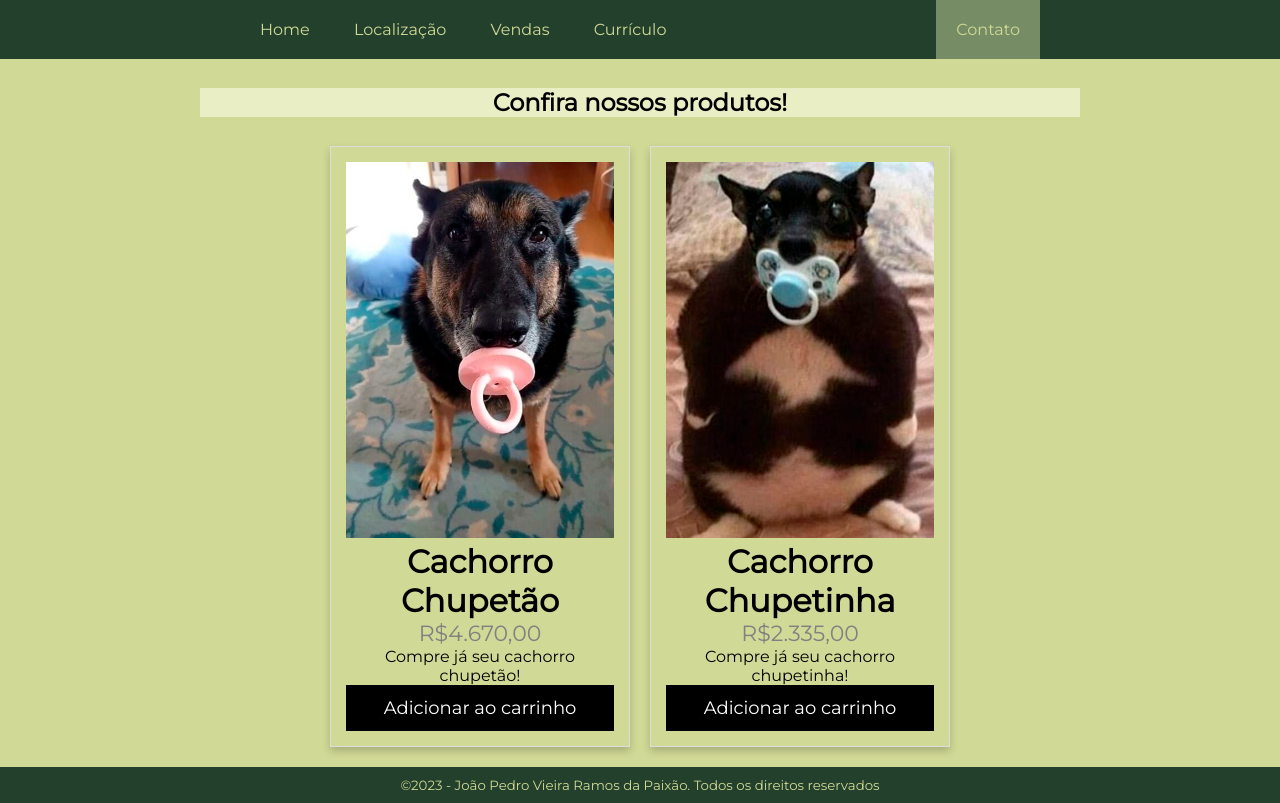
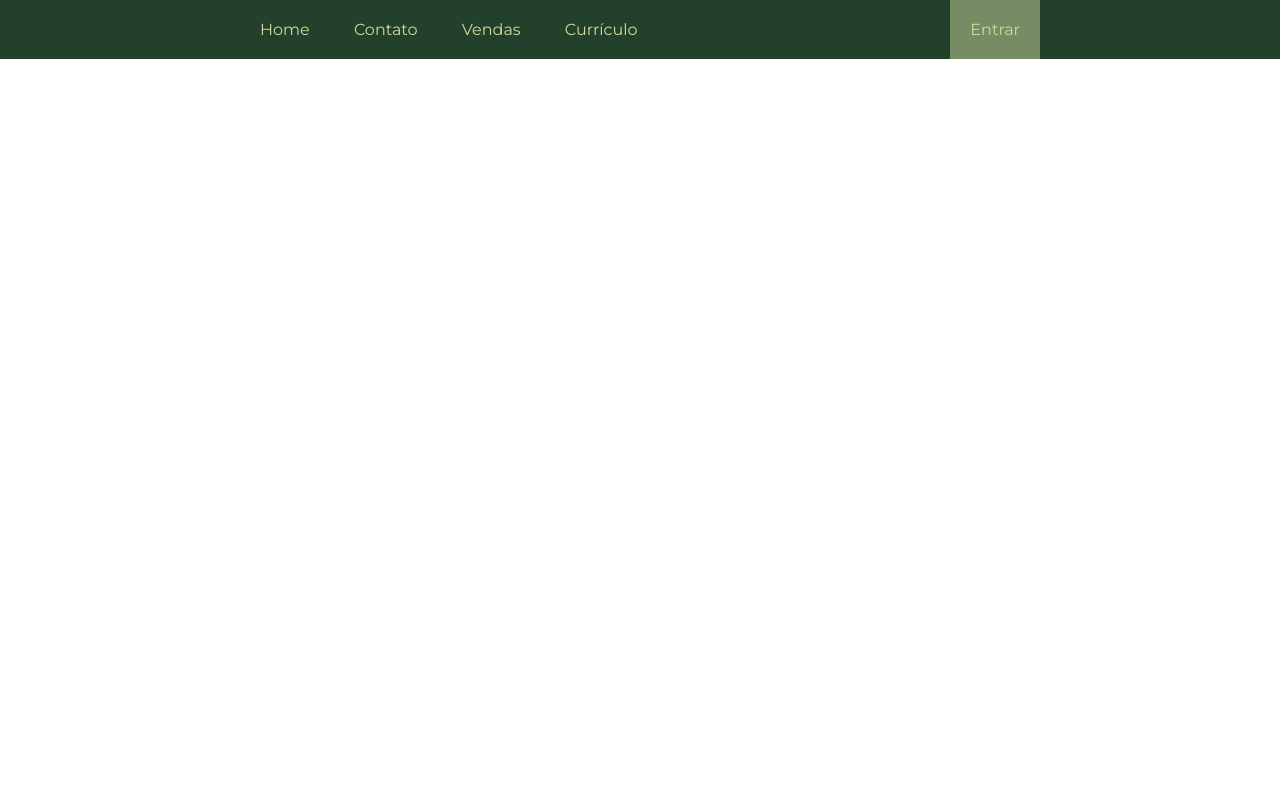
Before and after one commit to kkiryuuin/menuhorizontal, a plain HTML site: page vendas.html in a window 1280 px wide. Drawn offline with Linux system fonts and the light colour scheme.

Commit message:
Update vendas.html

```diff
--- a/vendas.html
+++ b/vendas.html
@@ -3,7 +3,7 @@
 <head>
     <meta charset="UTF-8">
     <meta name="viewport" content="width=device-width, initial-scale=1.0">
-    <title>João Pedro Paixão - Vendas</title>
+    <title>Vendas</title>
     <link rel="stylesheet" href="css/style.css">
 </head>
 <body>
@@ -11,42 +11,13 @@
     <nav id="menuh">
         <ul>
             <li><a href="index.html">Home</a></li>
-            <li><a href="localizacao.html">Localização</a></li>
+            <li><a href="contato.html">Contato</a></li>
             <li><a href="vendas.html">Vendas</a></li>
             <li><a href="curriculum.html">Currículo</a></li>
-            <li><a href="mailto:jpvrpaixao@gmail.com" class="email-button">Contato</a></li>
+            <li><a href="https://www.youtube.com/watch?v=dQw4w9WgXcQ">Entrar</a></li>
         </ul>
 
     </nav>
 
-    <div class="corpo">
-
-        <br>
-        <h2 class="texto">Confira nossos produtos!</h2>
-        <br>
-
-        <div class="card-container">
-            <div class="card">
-                <img src="imagens/chupetao.png" alt="cachorro chupetao" style="width:100%">
-                <h1>Cachorro Chupetão</h1>
-                <p class="price">R$4.670,00</p>
-                <p>Compre já seu cachorro chupetão!</p>
-                <p><button>Adicionar ao carrinho</button></p>
-            </div>
-
-            <div class="card">
-                <img src="imagens/chupetinha.png" alt="cachorro chupetinha" style="width:100%">
-                <h1>Cachorro Chupetinha</h1>
-                <p class="price">R$2.335,00</p>
-                <p>Compre já seu cachorro chupetinha!</p>
-                <p><button>Adicionar ao carrinho</button></p>
-            </div>
-        </div>
-    </div>
-
-    <div class="rodape">
-        <p>©2023 - João Pedro Vieira Ramos da Paixão. Todos os direitos reservados</p>
-    </div>
-
 </body>
 </html>
```
